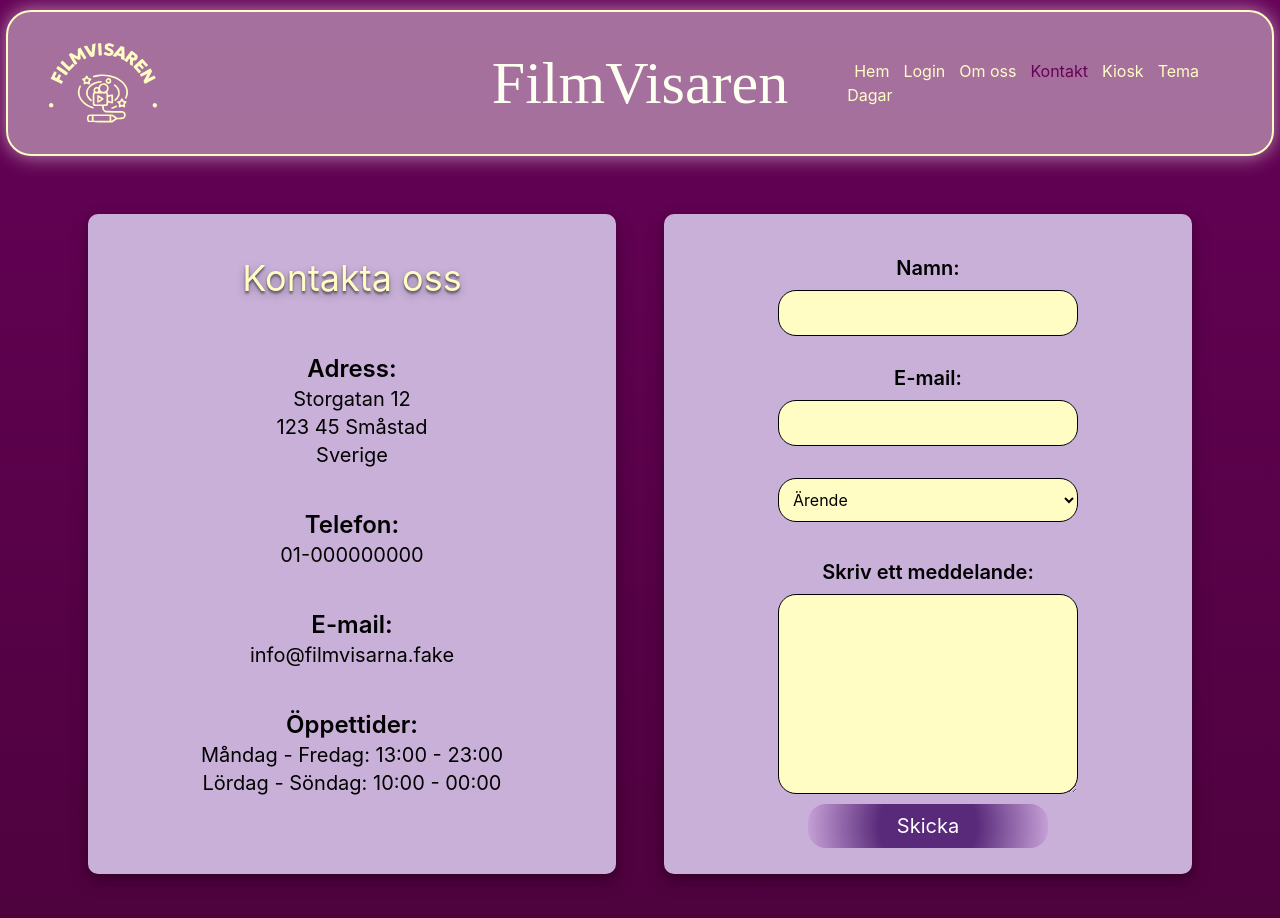
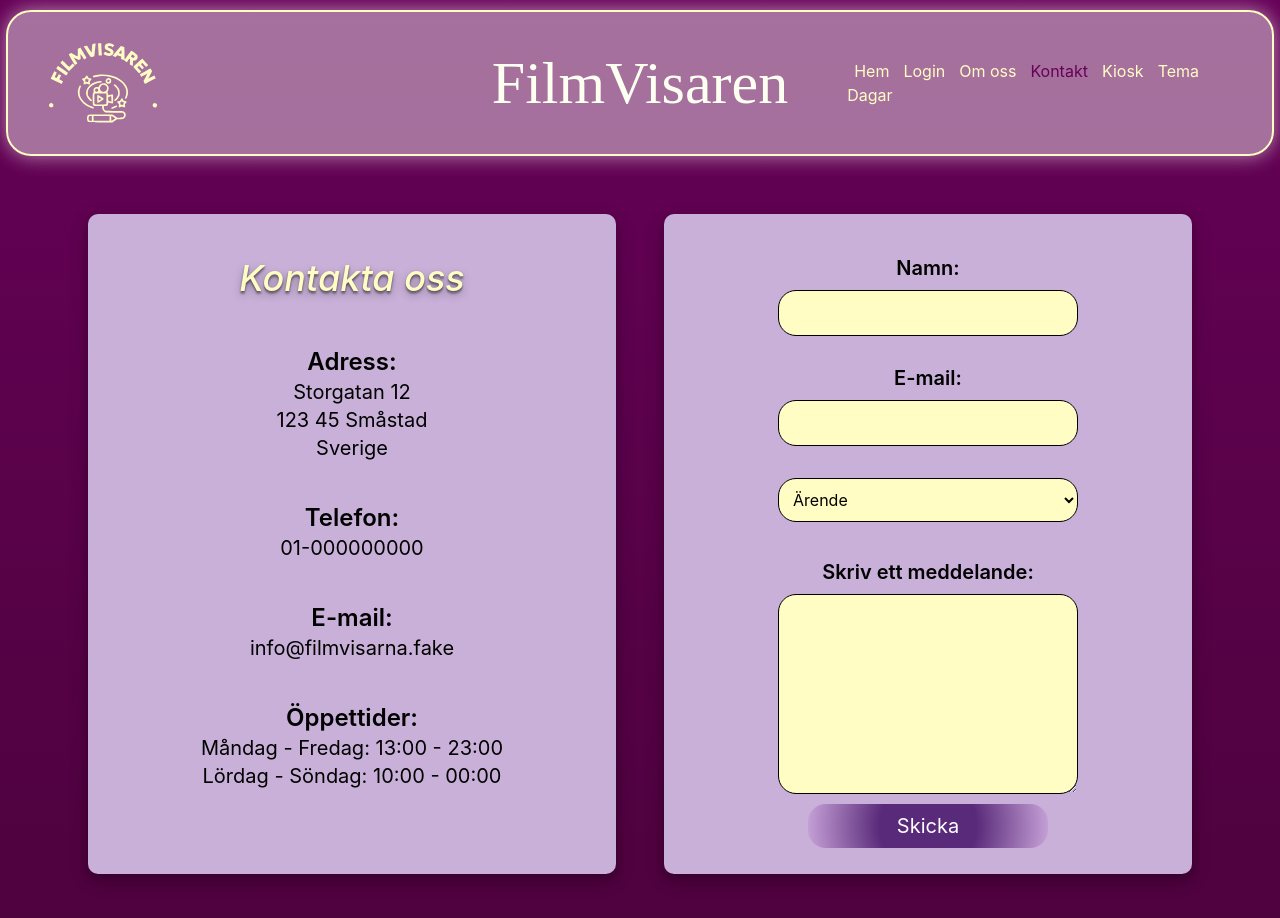
Before and after one commit to hkmp1303/filmvisarna, a React (Vite) app: page /contact in a window 1280 px wide. Shown: the top 918 px of the page. Built offline with nearby package versions, Linux system fonts and the light colour scheme; no server answers; a web font is replaced by a local one.

Commit message:
fixed title to match other pages

```diff
--- a/src/css/ContactPage.css
+++ b/src/css/ContactPage.css
@@ -1,10 +1,11 @@
 @import "tailwindcss";
 
 .contact-text{
-    color: var(--font-primary);
-    @apply text-shadow-lg/30;
+    text-align: center;
     margin-bottom: 3rem;
-    font-size: 36px;
+    font-size: 2.5rem;
+    font-style: italic;
+    @apply font-medium text-4xl text-(--font-primary) text-shadow-lg/30;
 }
 
 .contact-page {
```
